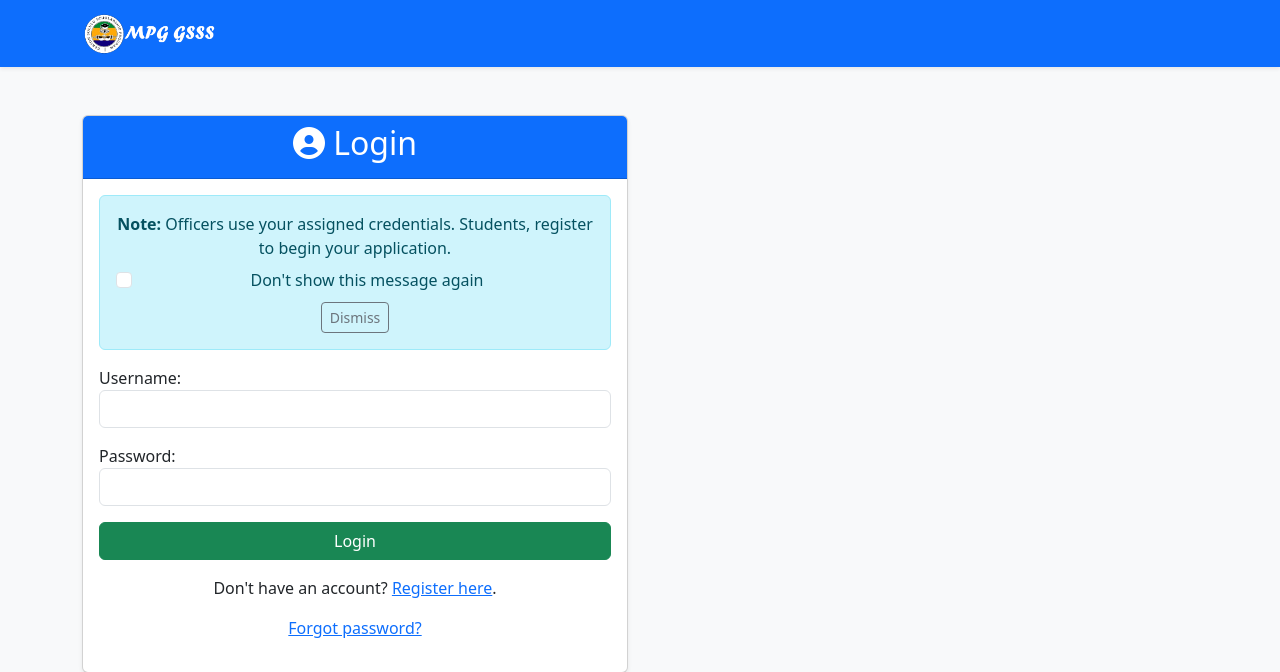
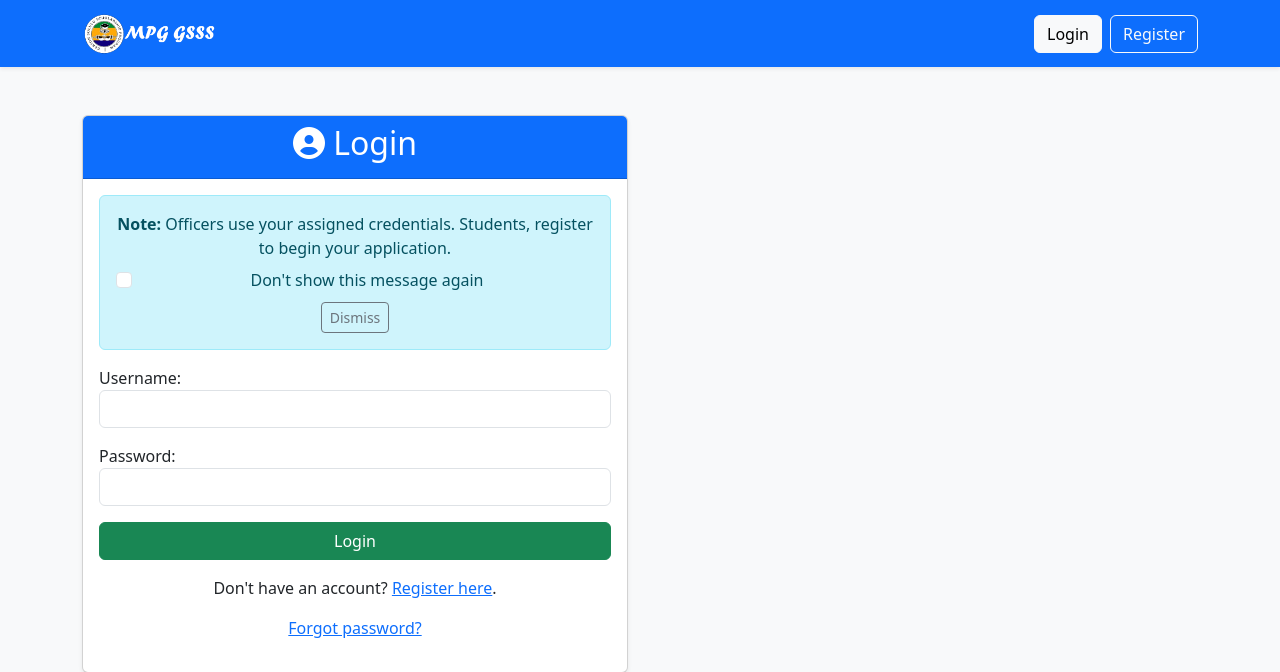
Before and after one commit to nathanpyamis/deployment, a Django app: page /login/ in a window 1280 px wide. Shown: the top 672 px of the page. Run offline with Django 3.2, Linux system fonts and the light colour scheme; some libraries are stand-ins or nearby versions.

Commit message:
Update base.html-login btn

```diff
--- a/templates/base.html
+++ b/templates/base.html
@@ -27,6 +27,7 @@
     <a class="navbar-brand" href="{% url 'applications:home' %}">
       <img src="{% static 'img/logo.png' %}" alt="GSSS" height="40" class="d-inline-block align-text-top">
     </a>
+
     <div class="d-flex align-items-center ms-auto">
       {% if user.is_authenticated %}
         <div class="dropdown">
@@ -37,7 +38,6 @@
               {% else %}
                 <img src="{% static 'img/userlogo.jpg' %}" alt="Default" class="rounded-circle" style="height: 40px; width: 40px; object-fit: cover;">
               {% endif %}
-
             </div>
           </button>
 
@@ -55,16 +55,13 @@
             <li><a class="dropdown-item" href="{% url 'applications:logout' %}">Logout</a></li>
           </ul>
         </div>
+      {% else %}
+        <a href="{% url 'applications:login' %}" class="btn btn-light me-2">Login</a>
+        <a href="{% url 'applications:register' %}" class="btn btn-outline-light">Register</a>
       {% endif %}
     </div>
-
-
-
   </div>
 </nav>
-
-
-
   <!-- Main Content -->
   <main class="container py-5">
     {% if messages %}
```
Lines whose indentation alone changed are shown as unchanged.
